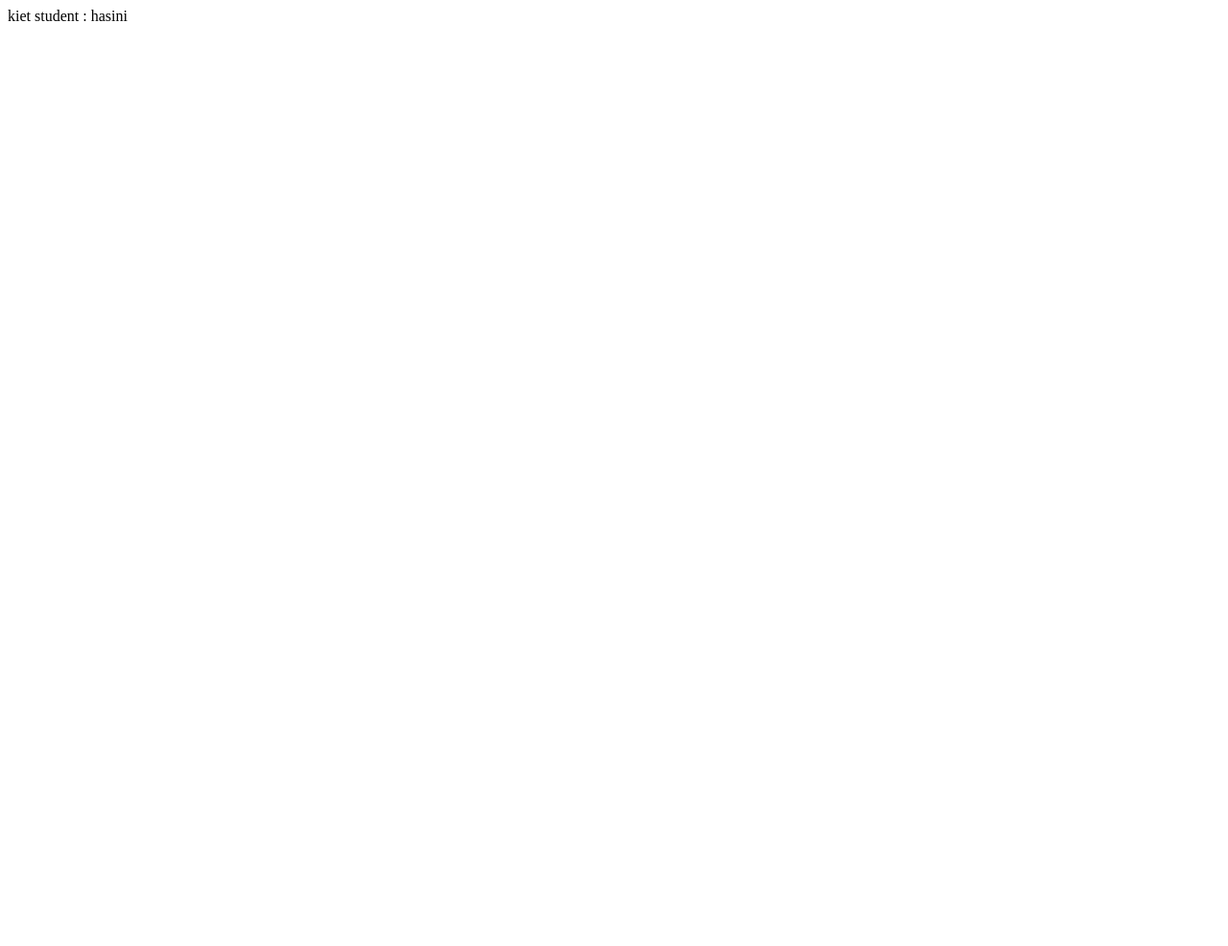
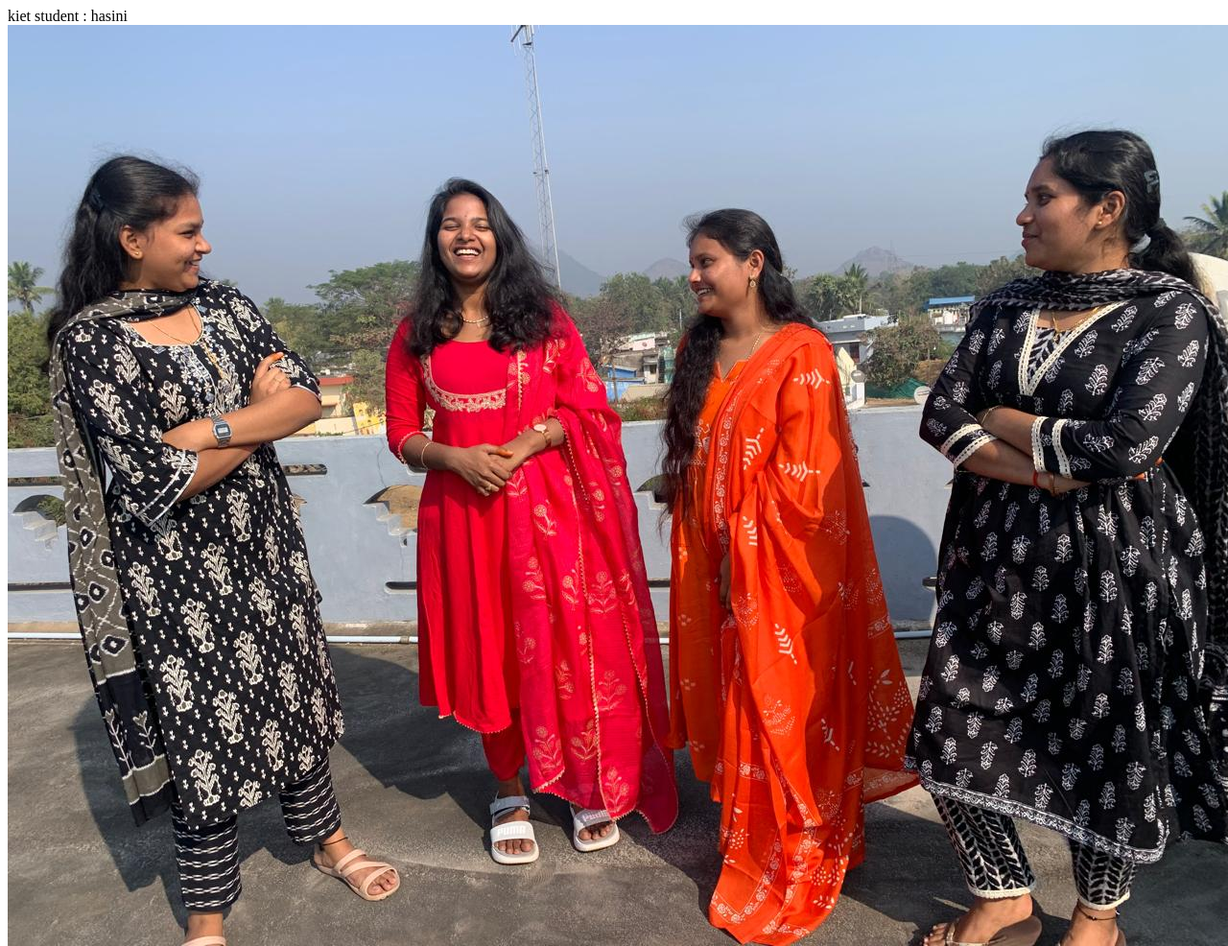
Before and after one commit to potnuruhasini0/potnuruhasini0.github.io., a plain HTML site: page index.html in a window 1280 px wide. Shown: the whole page at 96% size. Before the commit the page ends 800 px from the top, so only its background shows below. Drawn offline with Linux system fonts and the light colour scheme.

Commit message:
this is my first image

```diff
--- a/index.html
+++ b/index.html
@@ -1 +1,2 @@
 <h>kiet student : hasini</h>
+<img src="hasini photo.jpeg">
```
Also changed, not shown: hasini photo.jpeg (added).
